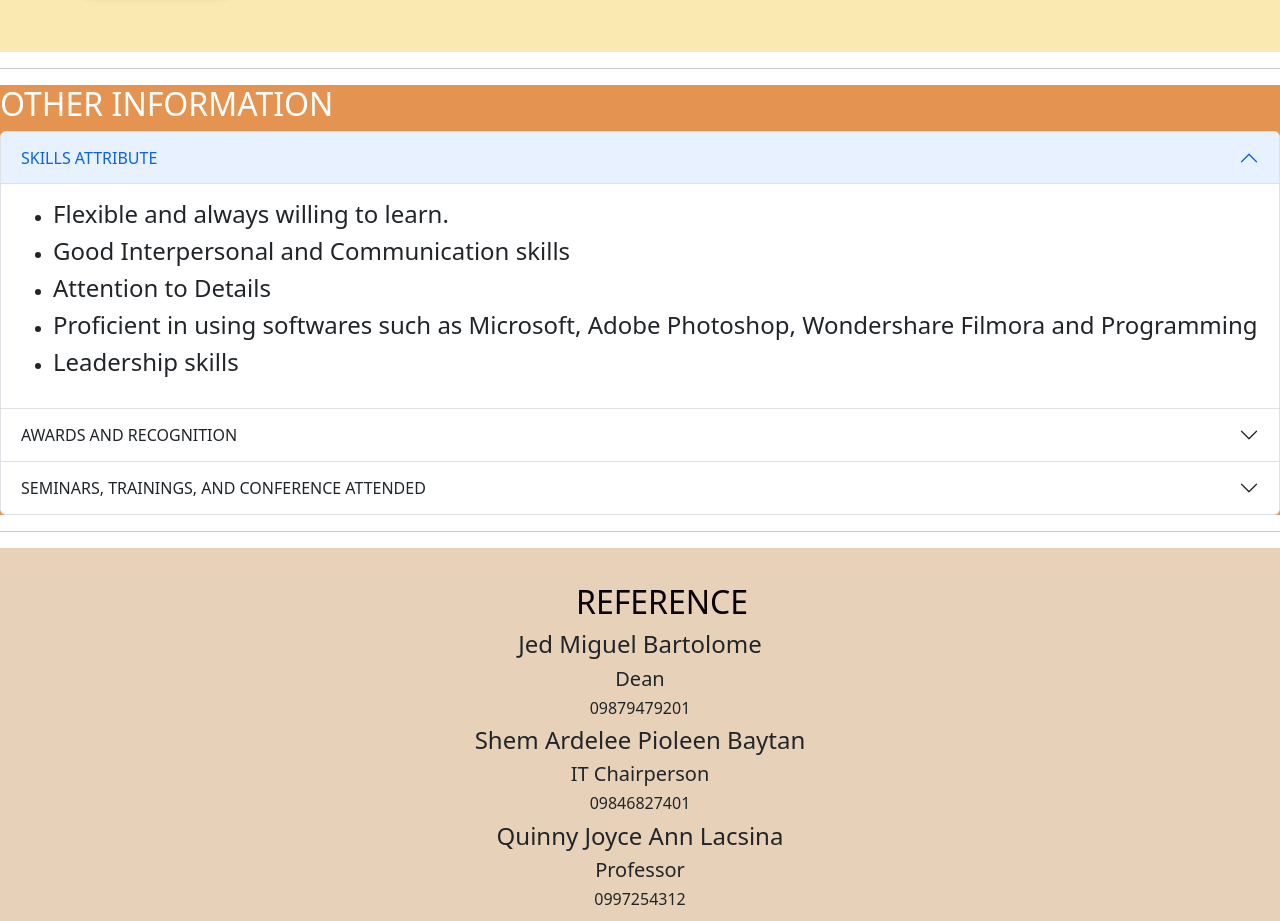
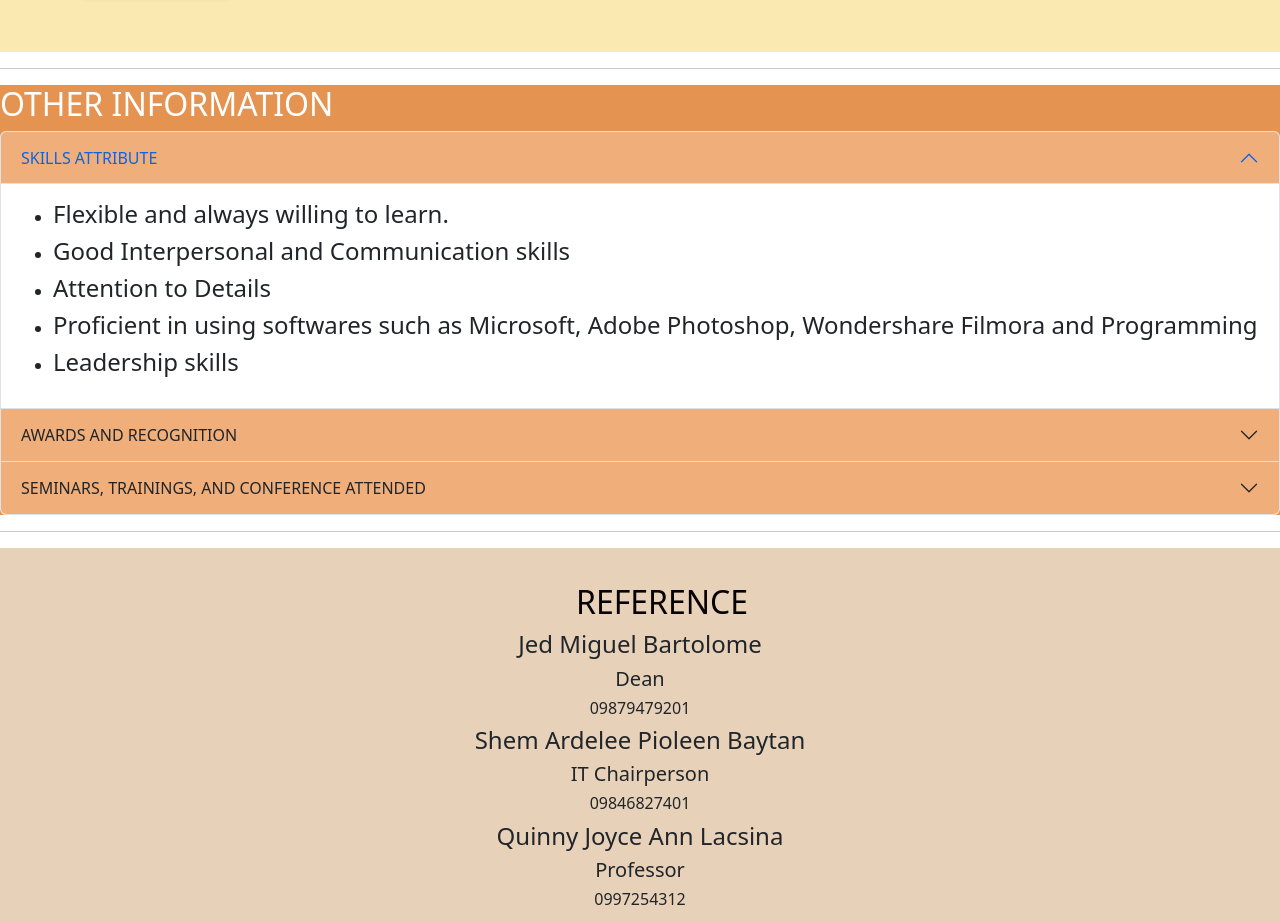
Before and after one commit to kishannen/cv-2135-ksor-1-dirout, an Angular app: page /achievement in a window 1280 px wide. Shown: the part 2480-3401 px from the top of the page. Built offline with nearby package versions, Linux system fonts and the light colour scheme.

Commit message:
2 files modified, 1 added

```diff
--- a/src/app/achievement/achievement.component.css
+++ b/src/app/achievement/achievement.component.css
@@ -2,3 +2,7 @@ body {
   background-color: #e49350;
   color: white;
 }
+
+button.accordion-button {
+  background-color: #f0af7a;
+}
--- /dev/null
+++ b/src/app/pagenotfound/pagenotfound.component.html
@@ -0,0 +1,3 @@
+<p>
+pagenotfound works!
+</p>
```
Also changed, not shown: src/app/app.module.ts (+34 -9 lines).
